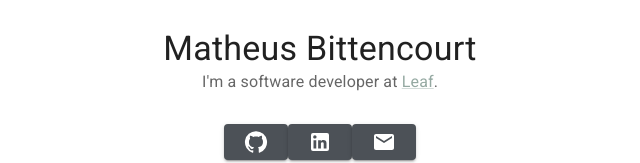
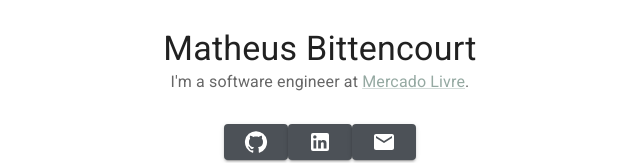
Before and after one commit to matheuspb/matheuspb.com, a Next.js app: page / in a window 1280 px wide. Shown: the part 339-502 px from the top of the page, without its empty margins (320-960 px from the left). Built offline with nearby package versions, Linux system fonts and the light colour scheme.

Commit message:
update company

```diff
--- a/pages/index.tsx
+++ b/pages/index.tsx
@@ -66,8 +66,10 @@ const Home: React.FunctionComponent = () => {
         Matheus Bittencourt
       </Typography>
       <Typography color='textSecondary'>
-        I&apos;m a software developer at{' '}
-        <Link href='https://withleaf.io/' color='secondary'>Leaf</Link>.
+        I&apos;m a software engineer at{' '}
+        <Link href='https://www.mercadolivre.com.br/' color='secondary'>
+          Mercado Livre
+        </Link>.
       </Typography>
       <Box height='30px' />
       <Box className={styles.iconsContainer}>
```
